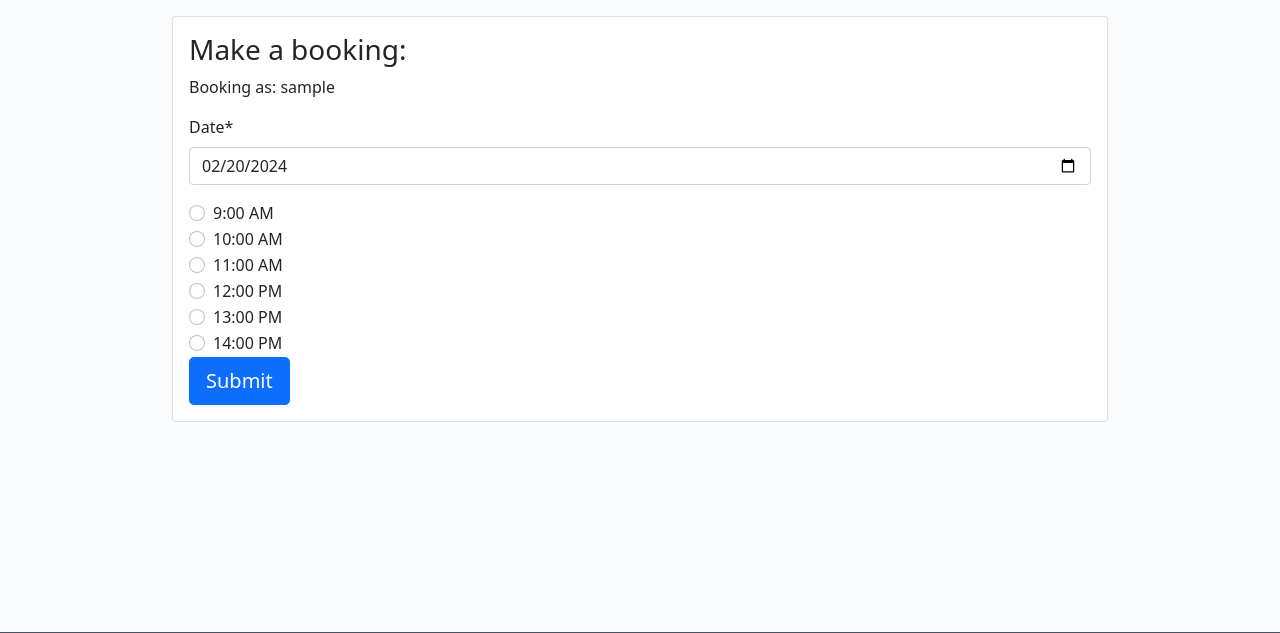
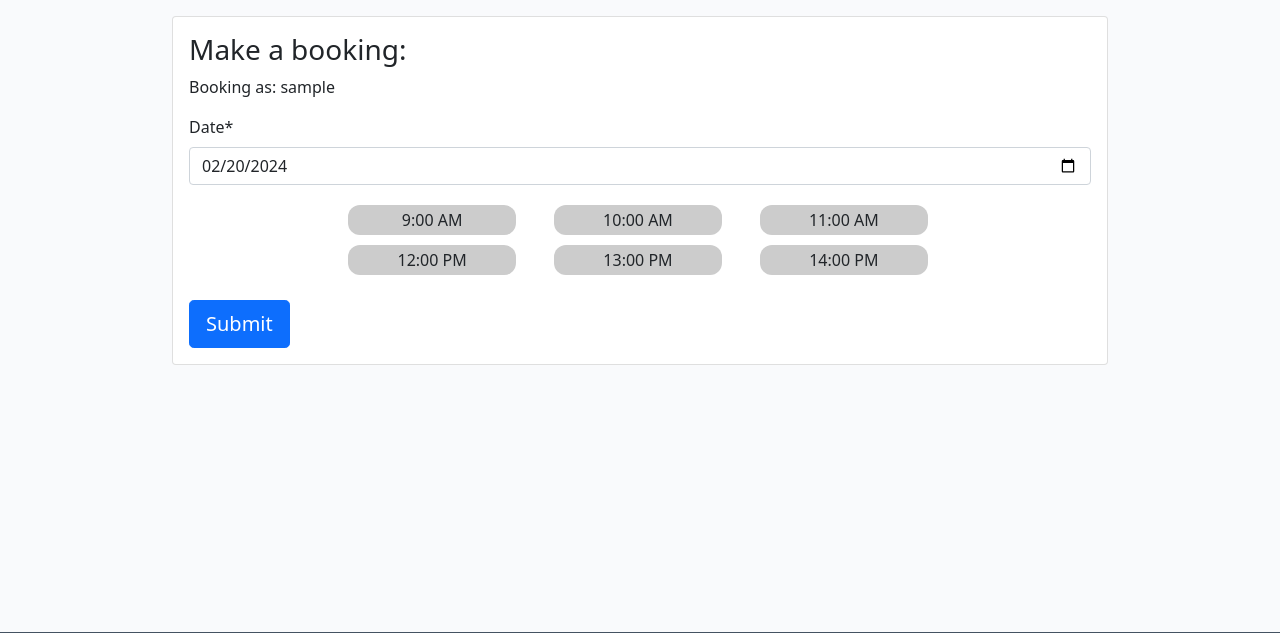
Before and after one commit to David011E/hbcs, a Django app: page /booking/ in a window 1280 px wide. Shown: the part 88-721 px from the top of the page. Run offline with Django 4.2, Linux system fonts and the light colour scheme; the visitor is signed in with stand-in values (Sample User, id 1); data that the repository does not hold is empty; some libraries are stand-ins or nearby versions.

Commit message:
Styled the booking form

```diff
--- a/booking/templates/booking/booking.html
+++ b/booking/templates/booking/booking.html
@@ -13,7 +13,7 @@
                 <form id="booking_form" method="post">
                     {% csrf_token %}
                     {{ booking_form.date|as_crispy_field }}
-                    <fieldset class="form-group">
+                    <fieldset class="form-group" id="time-slots-fieldset">
                         {% for time_value, time_label in booking_form.fields.time.choices %}
                         <div class="form-check">
                             <input class="form-check-input" type="radio" name="time" id="time_{{ forloop.counter }}"
--- a/hbcs/settings.py
+++ b/hbcs/settings.py
@@ -28,7 +28,7 @@ TEMPLATES_DIR = os.path.join(BASE_DIR, 'templates')
 SECRET_KEY = os.environ.get("SECRET_KEY")
 
 # SECURITY WARNING: don't run with debug turned on in production!
-DEBUG = True
+DEBUG = False
 
 ALLOWED_HOSTS = ['*','.herokuapp.com']
 
--- a/static/css/style.css
+++ b/static/css/style.css
@@ -13,6 +13,47 @@ h6 {
 
 .home-h {
     margin-top: 10px;
+}
+
+#submitButton {
+    margin-top: 15px;
+}
+
+.form-check {
+    display: flex;
+    justify-content: center;
+    align-items: center;
+    margin-right: 10px; /* Adjust as needed */
+    width: 27%;
+    margin-bottom: 10px; /* Add margin between each form-check */
+}
+
+.form-check-input {
+    display: none; /* Hide the default radio button */
+}
+
+#time-slots-fieldset.form-group {
+    height: 100%;
+    margin-top: 20px;
+}
+
+
+
+.form-check-label {
+    display: flex;
+    justify-content: center;
+    align-items: center;
+    width: 100%; /* Set width and height to create oval shape */
+    height: 30px;
+    background-color: #ccc; /* Default background color */
+    border-radius: 12px; /* Make it oval */
+    text-align: center; /* Center the text */
+    line-height: 20px; /* Center the text vertically */
+    cursor: pointer; /* Change cursor to pointer */
+}
+
+.form-check-input:checked + .form-check-label {
+    border: 2px solid #000; /* Apply border when radio button is checked */
 }
 
 .col-md-8.card.mb-4.mt-3 {
@@ -46,6 +87,11 @@ h6 {
     font-weight: bold;
 }
 
+.form-check {
+    display: inline-block;
+    margin-right: 10px; /* Adjust as needed */
+}
+
 @media (min-width: 992px) {
     .container {
         max-width: 960px; /* Set a maximum width for screens larger than 992px */
@@ -61,6 +107,18 @@ h6 {
 
     .row {
         margin-top: 40px;
+    }
+
+    .form-check {
+        width: 25%; /* Four buttons per row */
+    }
+
+    .fieldset#time-slots-fieldset.form-group {
+        margin-left: 15%;
+    }
+
+    #time-slots-fieldset.form-group {
+        margin-left: 15%;
     }
 }
 
@@ -135,6 +193,11 @@ h6 {
     .featurette-divider {
         margin: 20px 0;
     }
+
+    .form-check-label{
+        width: 105px;
+    }
+
 }
 
 
@@ -242,3 +305,13 @@ h6 {
     border-top: 3px solid #333; /* Change the color to your preferred color */
     margin: 20px 0; /* Adjust the margin for spacing */
 }
+
+@media (max-width: 360px) {
+    #time-slots-fieldset.form-group {
+        margin-right: 25px;
+    }
+
+    .form-check-label {
+        width: 75px;
+    }
+}
```
